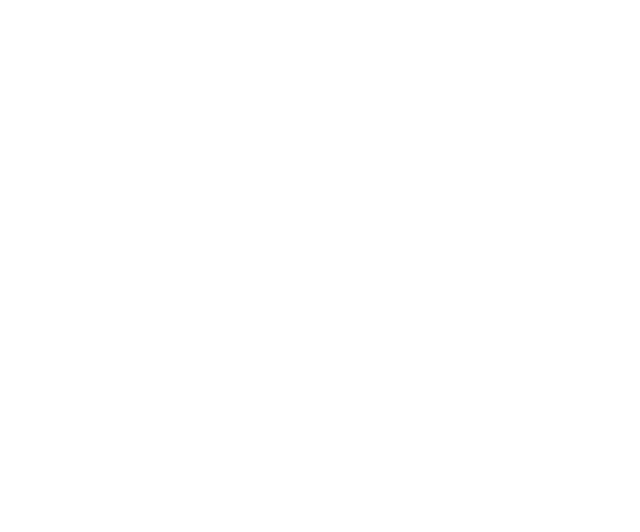
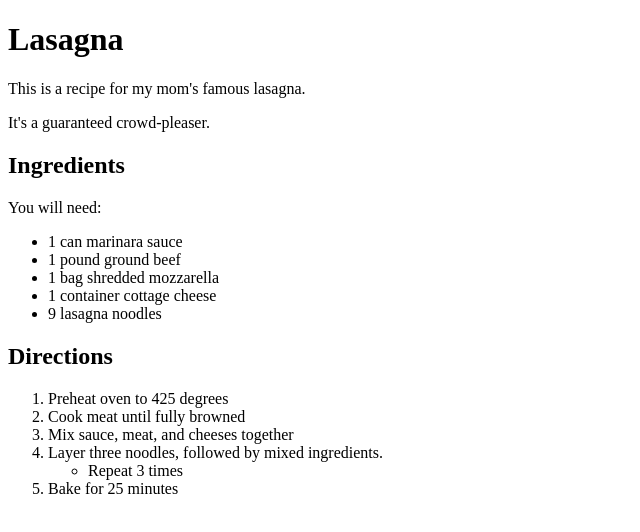
Before and after one commit to daniel-stinson/odin-recipes, a plain HTML site: page recipes/lasagna.html in a window 1280 px wide. Shown: the whole page, without its empty margins (0-640 px from the left). Drawn offline with Linux system fonts and the light colour scheme.

Commit message:
add full recipe to recipes

```diff
--- a/recipes/lasagna.html
+++ b/recipes/lasagna.html
@@ -6,6 +6,37 @@
     <title>Document</title>
 </head>
 <body>
+    <h1>Lasagna</h1>
 
+    <p>
+        This is a recipe for my mom's famous lasagna.
+    </p>
+
+    <p>
+        It's a guaranteed crowd-pleaser.
+    </p>
+
+    <h2>Ingredients</h2>
+    <p>
+        You will need:
+    </p>
+    <ul>
+        <li>1 can marinara sauce</li>
+        <li>1 pound ground beef</li>
+        <li>1 bag shredded mozzarella</li>
+        <li>1 container cottage cheese</li>
+        <li>9 lasagna noodles</li>
+    </ul>
+    <h2>Directions</h2>
+    <ol>
+        <li>Preheat oven to 425 degrees</li>
+        <li>Cook meat until fully browned</li>
+        <li>Mix sauce, meat, and cheeses together</li>
+        <li>Layer three noodles, followed by mixed ingredients.</li>
+        <ul>
+            <li>Repeat 3 times</li>
+        </ul>
+        <li>Bake for 25 minutes</li>
+    </ol>
 </body>
 </html>
```
Also changed, not shown: index.html (+4 -0 lines).
